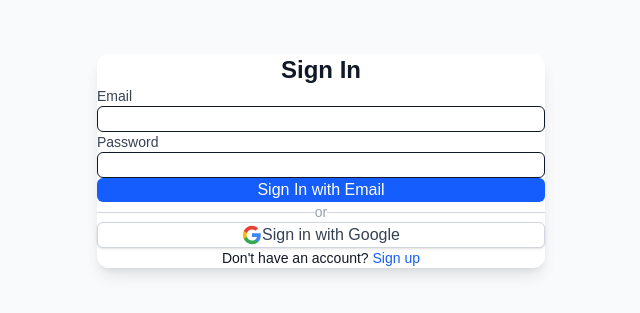
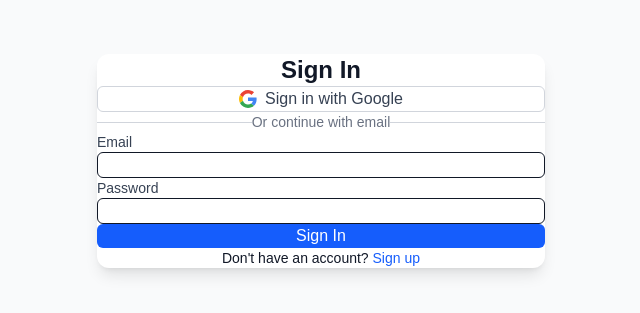
Before and after one commit to build2earn26/digital-seva-app, a Next.js app: page /login in a window 1280 px wide. Shown: the part 239-552 px from the top of the page, without its empty margins (319-959 px from the left). Built offline with nearby package versions, Linux system fonts and the light colour scheme.

Commit message:
feat: add Google OAuth sign-in button to login page

```diff
--- a/src/app/(auth)/login/page.tsx
+++ b/src/app/(auth)/login/page.tsx
@@ -3,6 +3,35 @@
 import { login } from '../actions'
 import { useActionState } from 'react'
 import Link from 'next/link'
+import { createClient } from '@/lib/supabase/client'
+
+function GoogleSignInButton() {
+  const handleGoogleSignIn = async () => {
+    const supabase = createClient()
+    await supabase.auth.signInWithOAuth({
+      provider: 'google',
+      options: {
+        redirectTo: `${window.location.origin}/auth/callback?next=/citizen`,
+      },
+    })
+  }
+
+  return (
+    <button
+      type="button"
+      onClick={handleGoogleSignIn}
+      className="w-full py-2 px-4 border border-gray-300 rounded-md flex items-center justify-center gap-2 hover:bg-gray-50 font-medium text-gray-700"
+    >
+      <svg width="18" height="18" viewBox="0 0 48 48">
+        <path fill="#EA4335" d="M24 9.5c3.54 0 6.71 1.22 9.21 3.6l6.85-6.85C35.9 2.38 30.47 0 24 0 14.62 0 6.51 5.38 2.56 13.22l7.98 6.19C12.43 13.72 17.74 9.5 24 9.5z"/>
+        <path fill="#4285F4" d="M46.98 24.55c0-1.57-.15-3.09-.38-4.55H24v9.02h12.94c-.58 2.96-2.26 5.48-4.78 7.18l7.73 6c4.51-4.18 7.09-10.36 7.09-17.65z"/>
+        <path fill="#FBBC05" d="M10.53 28.59c-.48-1.45-.76-2.99-.76-4.59s.27-3.14.76-4.59l-7.98-6.19C.92 16.46 0 20.12 0 24c0 3.88.92 7.54 2.56 10.78l7.97-6.19z"/>
+        <path fill="#34A853" d="M24 48c6.48 0 11.93-2.13 15.89-5.81l-7.73-6c-2.15 1.45-4.92 2.3-8.16 2.3-6.26 0-11.57-4.22-13.47-9.91l-7.98 6.19C6.51 42.62 14.62 48 24 48z"/>
+      </svg>
+      Sign in with Google
+    </button>
+  )
+}
 
 export default function LoginPage() {
   const [state, formAction, isPending] = useActionState(
@@ -16,6 +45,17 @@
     <div className="min-h-screen bg-gray-50 flex flex-col items-center justify-center p-4">
       <main className="max-w-md w-full bg-white rounded-xl shadow-lg p-8">
         <h2 className="text-2xl font-bold text-center mb-6">Sign In</h2>
+
+        <GoogleSignInButton />
+
+        <div className="relative my-4">
+          <div className="absolute inset-0 flex items-center">
+            <div className="w-full border-t border-gray-300" />
+          </div>
+          <div className="relative flex justify-center text-sm">
+            <span className="px-2 bg-white text-gray-500">Or continue with email</span>
+          </div>
+        </div>
 
         <form action={formAction} className="space-y-4">
           <div>
@@ -48,53 +88,14 @@
             disabled={isPending}
             className="w-full py-2 bg-blue-600 hover:bg-blue-700 text-white rounded-md font-medium disabled:opacity-50"
           >
-            {isPending ? 'Signing in...' : 'Sign In with Email'}
+            {isPending ? 'Signing in...' : 'Sign In'}
           </button>
         </form>
 
-        <div className="mt-4 flex items-center">
-          <div className="flex-grow border-t border-gray-300"></div>
-          <span className="flex-shrink-0 mx-4 text-gray-400 text-sm">or</span>
-          <div className="flex-grow border-t border-gray-300"></div>
-        </div>
-
-        <button
-          onClick={async () => {
-            const { createClient } = await import('@/lib/supabase/client')
-            const supabase = createClient()
-            await supabase.auth.signInWithOAuth({
-              provider: 'google',
-              options: {
-                redirectTo: `${window.location.origin}/auth/callback`
-              }
-            })
-          }}
-          className="mt-4 w-full py-2 bg-white border border-gray-300 hover:bg-gray-50 text-gray-700 rounded-md font-medium flex items-center justify-center space-x-2 shadow-sm transition-colors"
-        >
-          <svg className="w-5 h-5" viewBox="0 0 24 24">
-            <path
-              d="M22.56 12.25c0-.78-.07-1.53-.2-2.25H12v4.26h5.92c-.26 1.37-1.04 2.53-2.21 3.31v2.77h3.57c2.08-1.92 3.28-4.74 3.28-8.09z"
-              fill="#4285F4"
-            />
-            <path
-              d="M12 23c2.97 0 5.46-.98 7.28-2.66l-3.57-2.77c-.98.66-2.23 1.06-3.71 1.06-2.86 0-5.29-1.93-6.16-4.53H2.18v2.84C3.99 20.53 7.7 23 12 23z"
-              fill="#34A853"
-            />
-            <path
-              d="M5.84 14.09c-.22-.66-.35-1.36-.35-2.09s.13-1.43.35-2.09V7.07H2.18C1.43 8.55 1 10.22 1 12s.43 3.45 1.18 4.93l2.85-2.22.81-.62z"
-              fill="#FBBC05"
-            />
-            <path
-              d="M12 5.38c1.62 0 3.06.56 4.21 1.64l3.15-3.15C17.45 2.09 14.97 1 12 1 7.7 1 3.99 3.47 2.18 7.07l3.66 2.84c.87-2.6 3.3-4.53 6.16-4.53z"
-              fill="#EA4335"
-            />
-          </svg>
-          <span>Sign in with Google</span>
-        </button>
-
-        <div className="mt-6 text-center text-sm">
-          Don't have an account? <Link href="/signup" className="text-blue-600 hover:underline">Sign up</Link>
-        </div>
+        <p className="text-center text-sm mt-4">
+          Don&apos;t have an account?{' '}
+          <Link href="/signup" className="text-blue-600 hover:underline">Sign up</Link>
+        </p>
       </main>
     </div>
   )
```
